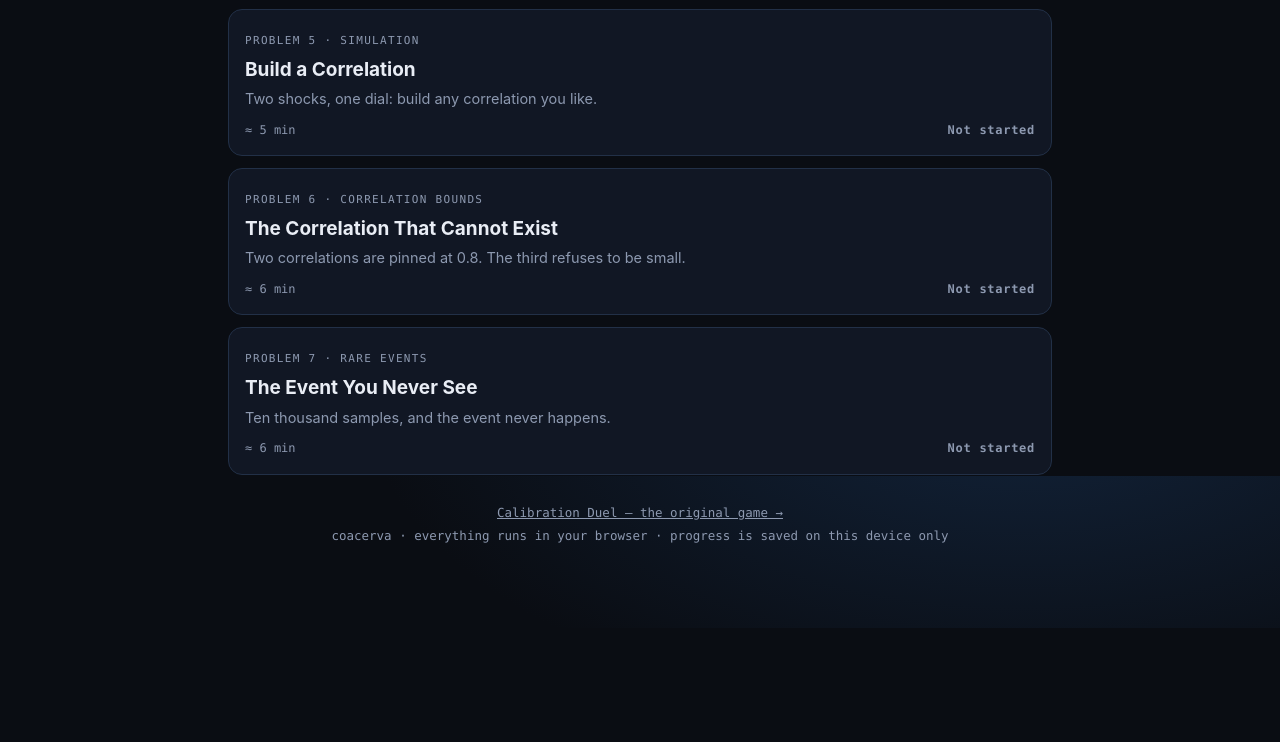
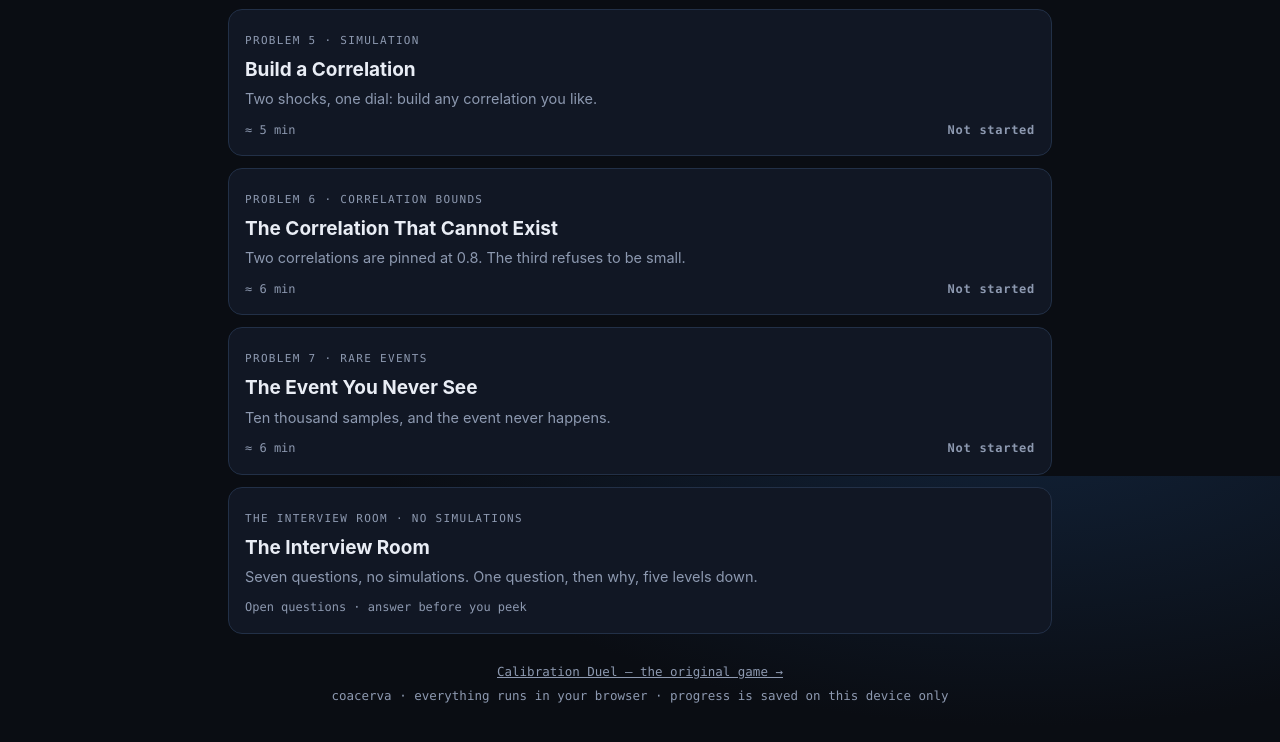
Before and after one commit to Adzic/system-one-playground, a plain HTML site: page index.html in a window 1280 px wide. Shown: the part 1124-1866 px from the top of the page. Before the commit the page ends 1752 px from the top, so only its background shows below. Drawn offline with Linux system fonts and the light colour scheme.

Commit message:
Interview Room: index.html

```diff
--- a/index.html
+++ b/index.html
@@ -111,6 +111,13 @@
     <div class="meta"><span>≈ 6 min</span><span class="doneflag no" data-doneflag="rareevent">Not started</span></div>
   </a>
 
+  <a class="pcard" href="interview.html">
+    <span class="pnum">THE INTERVIEW ROOM · NO SIMULATIONS</span>
+    <h3>The Interview Room</h3>
+    <p class="hook">Seven questions, no simulations. One question, then why, five levels down.</p>
+    <div class="meta"><span>Open questions · answer before you peek</span></div>
+  </a>
+
   <footer>
     <a href="duel.html">Calibration Duel — the original game →</a><br>
     coacerva · everything runs in your browser · progress is saved on this device only
```
